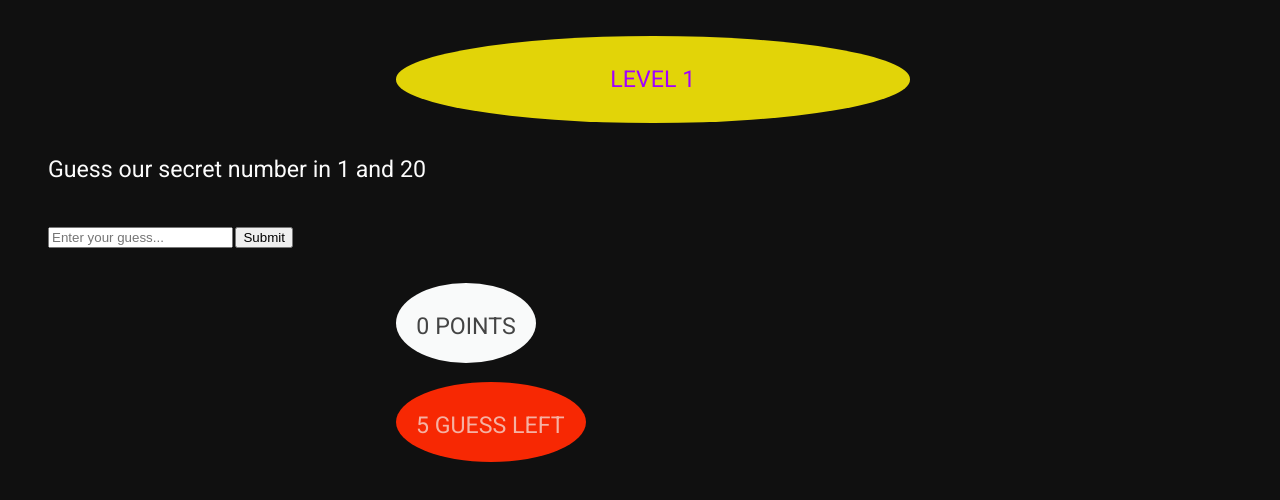
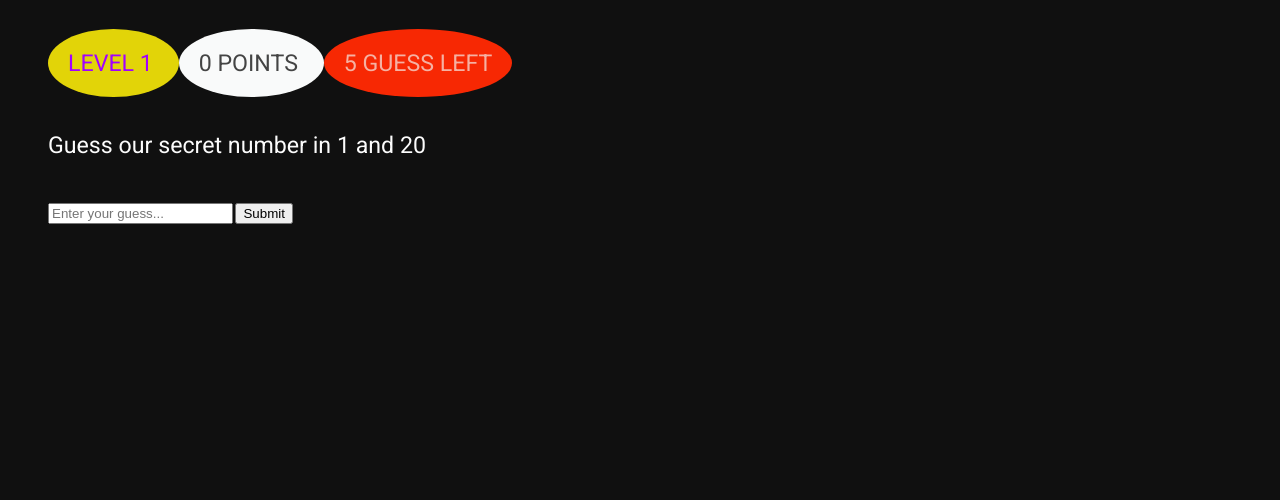
Before and after one commit to archit-soni/guessNumber, a plain HTML site: page index.html in a window 1280 px wide. Shown: the part 310-810 px from the top of the page. Drawn offline with Linux system fonts and the light colour scheme.

Commit message:
Add files via upload

```diff
--- a/index.html
+++ b/index.html
@@ -10,13 +10,12 @@
 <body> <header> <h1>Guess the Number </h1></header>
     <main>
   <div class="levelOne">
-    <h2 id="level">LEVEL 1 </h2>
+    <p> <span id="level">LEVEL 1 </span> <span id="points"> 0 POINTS </span> <span id = "remainGuess">5 GUESS LEFT </span></p>
     <div id="game">
       <p>Guess our secret number in <span class="min-num"></span> and <span class="max-num"></span></p>
       <input type="number" id="guess-input" placeholder="Enter your guess...">
       <input type="submit" value="Submit" id="guess-btn">
       <p class="message"></p>
-      <h2 id="points"> 0 POINTS </h2> <h2 id = "remainGuess">5 GUESS LEFT</h2>
     </div>
   </div>
   </main>
```
